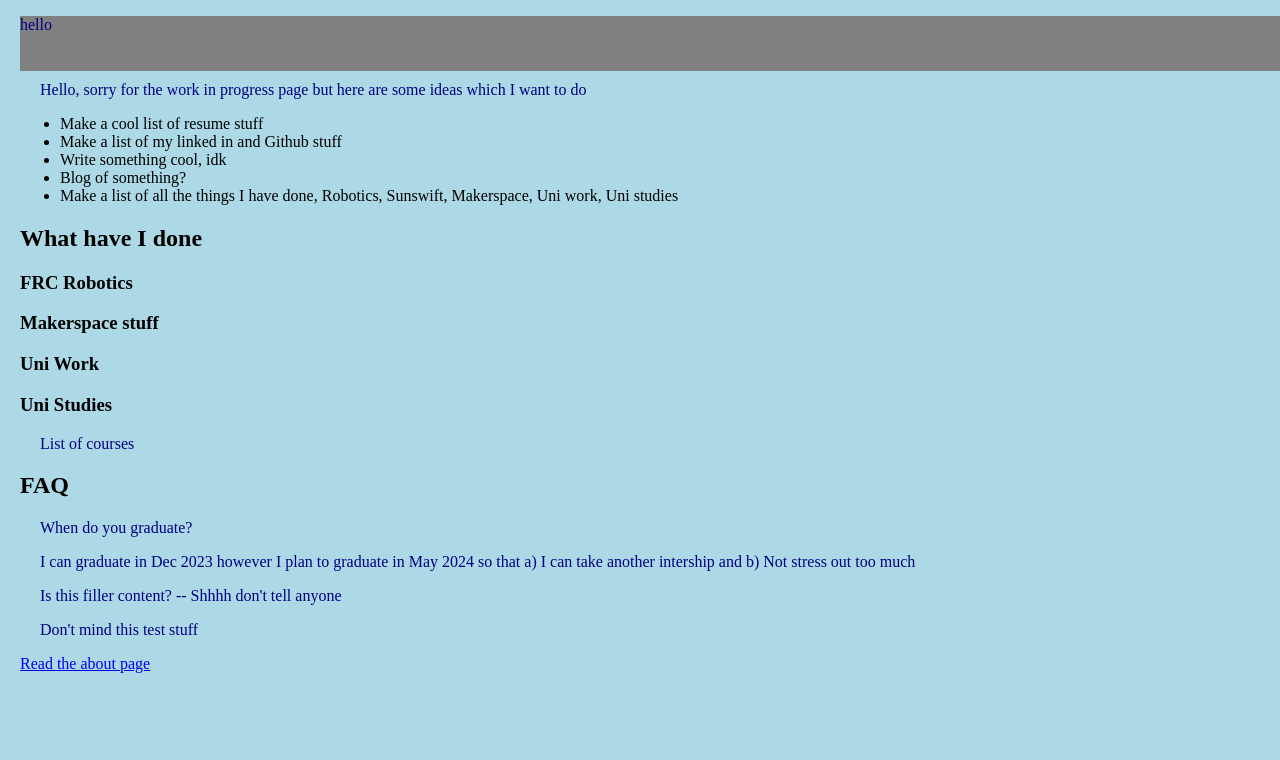
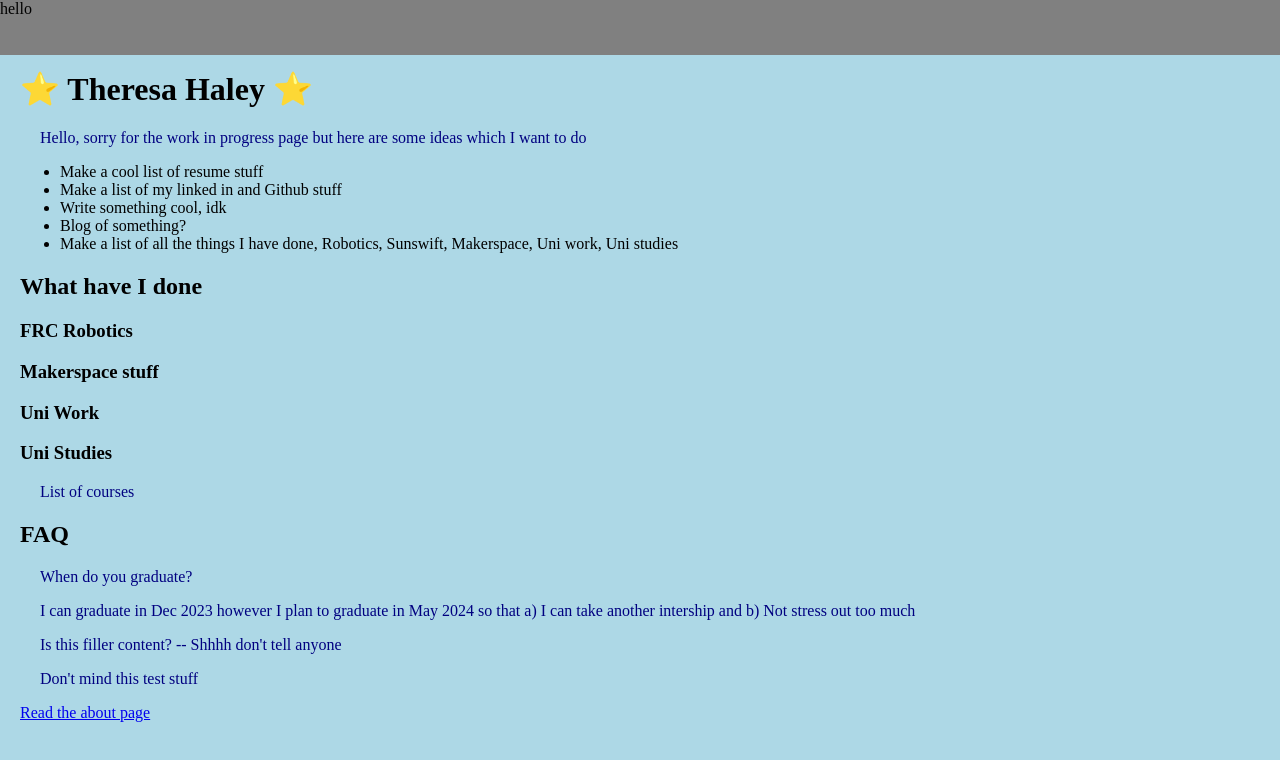
Before and after one commit to t-haley/t-haley.github.io, a plain HTML site: page index.html in a window 1280 px wide. Drawn offline with Linux system fonts and the light colour scheme.

Commit message:
Trying to get the Nav bar working

```diff
--- a/index.html
+++ b/index.html
@@ -7,11 +7,11 @@
       <title>Theresa Haley</title>
   </head>
 
-  <p class="navbar"> hello </p>
-
   <body>
 
-    <h1>⭐️ Theresa Haley - Personal Website ⭐️</h1>
+    <div class="navbar"> hello </div>
+
+    <h1>⭐️ Theresa Haley ⭐️</h1>
 
     <p>Hello, sorry for the work in progress page but here are some ideas which I want to do</p>
     <ul>
--- a/style.css
+++ b/style.css
@@ -1,6 +1,7 @@
 body {
     background-color: lightblue;
     margin-left: 20px;
+    margin-top: 70px;
     }
 
 p {
```
